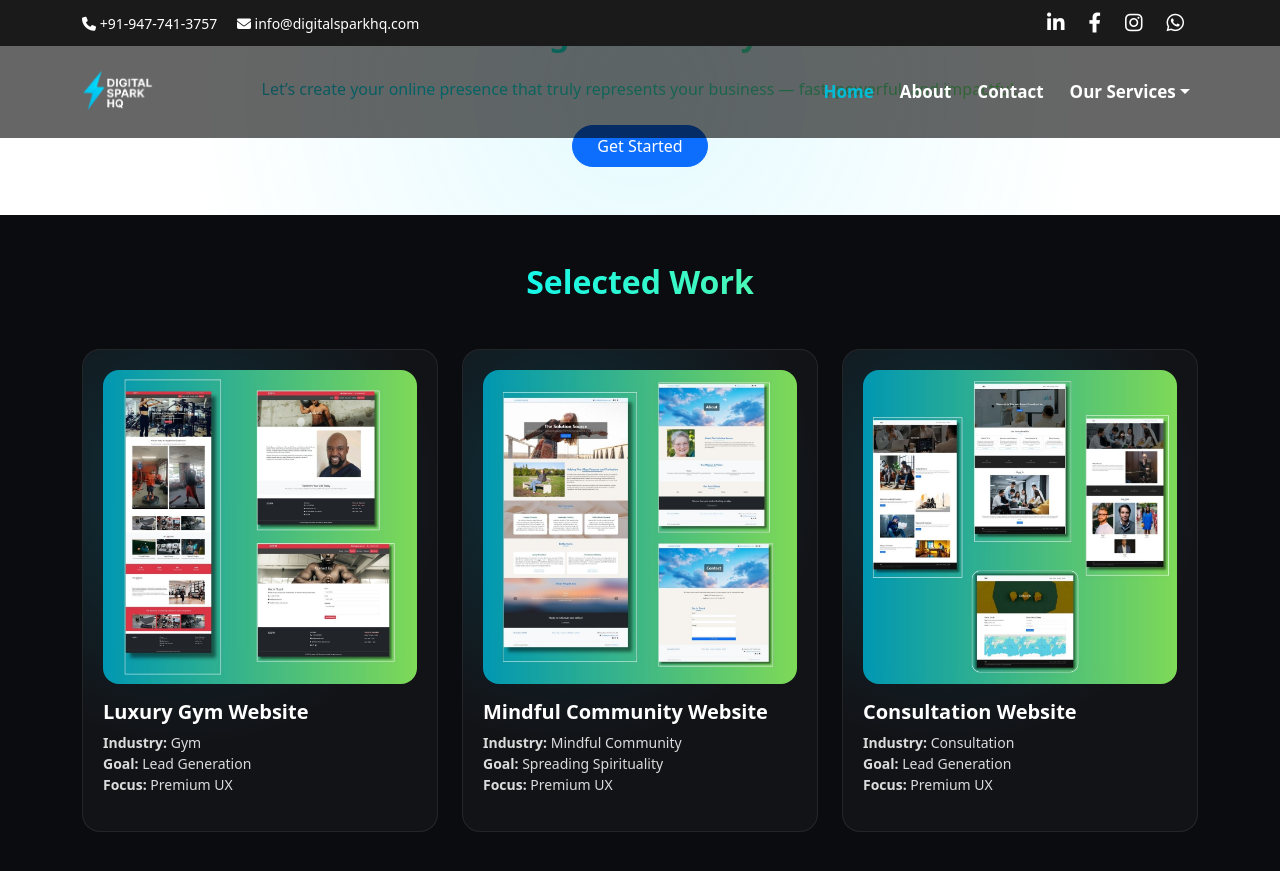
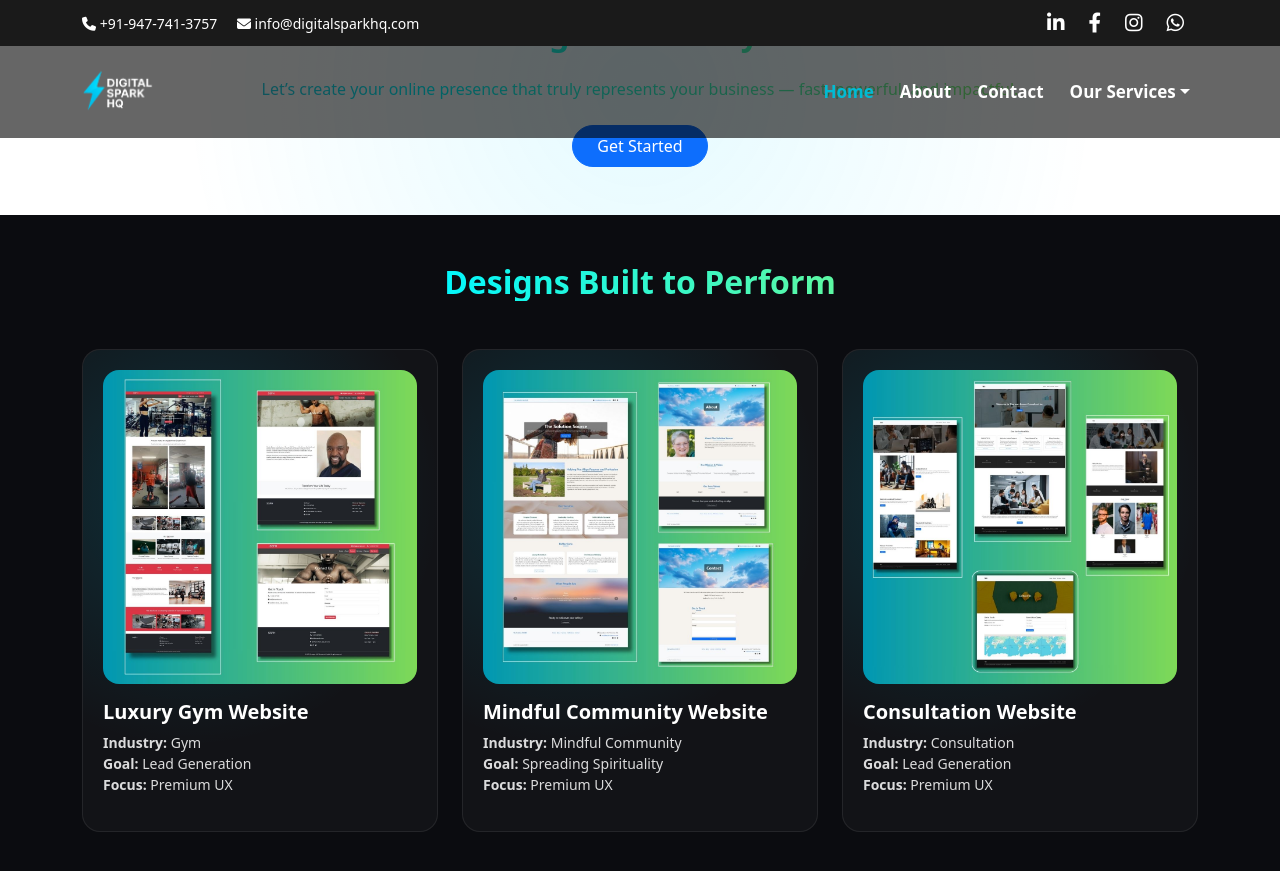
Before and after one commit to Iambiswajit-C/digitalsparkhq, a Jekyll site: the page built from index.md, in a window 1280 px wide and 900 px high, scrolled down 2347 px. Shown: the top 871 px of the window. Built offline with Jekyll 4.4.1, drawn with Linux system fonts in a browser that asks for light colours.

Commit message:
Update index.md

```diff
--- a/index.md
+++ b/index.md
@@ -147,7 +147,7 @@ description: "Accelerate your brand growth with Digital Spark HQ. We specialize
 
   <div class="container fade-in">
     <h2 class="fw-bold gradient-text text-center mb-5">
-      Selected Work
+      Designs Built to Perform
     </h2>
 
   <div class="row g-4">
```
